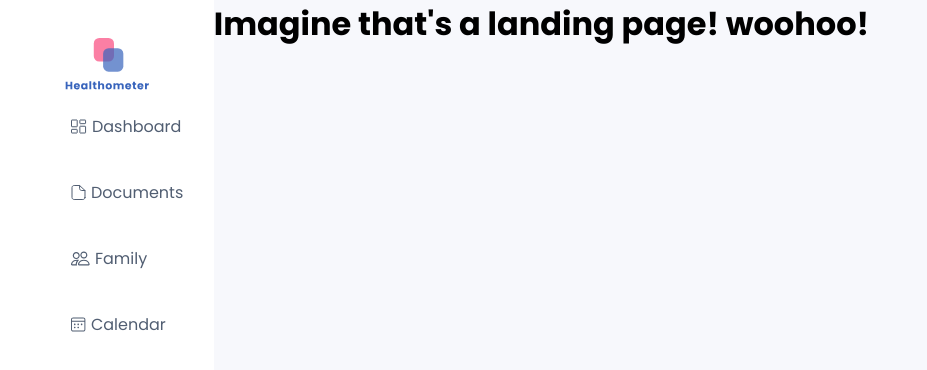
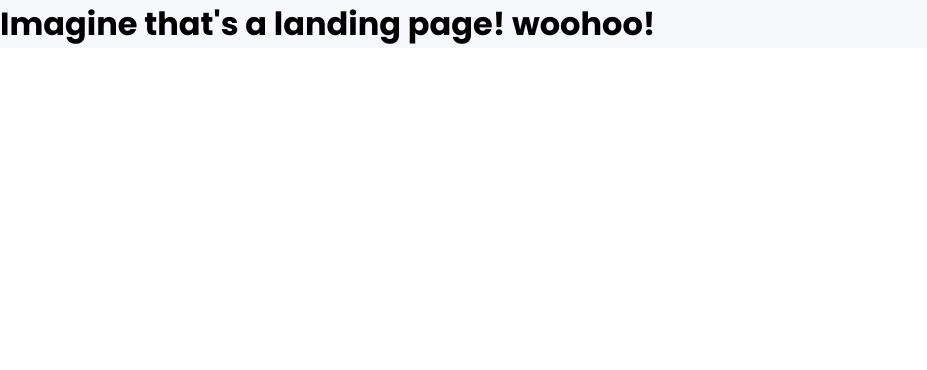
Before and after one commit to HealthOMeter/front-end, a React (Create React App) app: page / in a window 1280 px wide. Shown: the top 370 px of the page, without its empty margins (0-927 px from the left). Built offline with nearby package versions, Linux system fonts and the light colour scheme.

Commit message:
Structure routes

```diff
--- a/src/App.js
+++ b/src/App.js
@@ -1,11 +1,9 @@
 import Routes from './routes/routes';
 import { AppWrapper } from './App.styles';
-import Sidebar from './components/Sidebar/Sidebar';
 
 function App() {
   return (
     <AppWrapper>
-      <Sidebar />
       <Routes />
     </AppWrapper>
   );
--- a/src/data/sidebar.data.js
+++ b/src/data/sidebar.data.js
@@ -7,25 +7,25 @@ export const sidebarItems = [
     {
         title: 'Dashboard',
         icon: dashboardIcon,
-        url: '/dashboard',
+        url: '/app/dashboard',
         extra: false,
     },
     {
         title: 'Documents',
         icon: docsIcon,
-        url: '/documents',
+        url: '/app/documents',
         extra: false,
     },
     {
         title: 'Family',
         icon: familyIcon,
-        url: '/family',
+        url: '/app/family',
         extra: true,
     },
     {
         title: 'Calendar',
         icon: calendarIcon,
-        url: '/calendar',
+        url: '/app/calendar',
         extra: false,
     }
 ];
--- a/src/routes/routes.js
+++ b/src/routes/routes.js
@@ -1,19 +1,13 @@
 import React from 'react';
 import { Switch, Route } from 'react-router-dom';
-import Home from '../views/Home/Home';
-import Family from '../views/Family/Family';
-import Documents from '../views/Documents/Documents';
-import Calendar from '../views/Calendar/Calendar';
-import Dashboard from '../views/Dashboard/Dashboard';
+import Main from '../views/App/Main/Main';
+import Home from '../views/Landing/Home/Home';
 
 const Routes = () => {
     return (
         <Switch>
             <Route exact path="/" component={Home} />
-            <Route path="/family" component={Family} />
-            <Route path="/documents" component={Documents} />
-            <Route path="/calendar" component={Calendar} />
-            <Route path="/dashboard" component={Dashboard} />
+            <Route path="/app" component={Main} />
         </Switch>
     );
 };
--- /dev/null
+++ b/src/views/App/Main/Main.jsx
@@ -0,0 +1,23 @@
+import React from 'react';
+import { Switch, Route } from 'react-router-dom';
+import Sidebar from '../../../components/Sidebar/Sidebar';
+import Calendar from '../Calendar/Calendar';
+import Dashboard from '../Dashboard/Dashboard';
+import Documents from '../Documents/Documents';
+import Family from '../Family/Family';
+
+const Main = () => {
+    return (
+        <>
+            <Sidebar />
+            <Switch>
+                <Route path="/app/calendar" component={Calendar} />
+                <Route path="/app/dashboard" component={Dashboard} />
+                <Route path="/app/documents" component={Documents} />
+                <Route path="/app/family" component={Family} />
+            </Switch>
+        </>
+    );
+};
+
+export default Main;
```
Also changed, not shown: src/views/App/Calendar/Calendar.jsx (renamed from src/views/Calendar/Calendar.jsx), src/views/App/Dashboard/Dashboard.jsx (renamed from src/views/Dashboard/Dashboard.jsx), src/views/App/Documents/Documents.jsx (renamed from src/views/Documents/Documents.jsx), src/views/App/Family/Family.jsx (renamed from src/views/Family/Family.jsx), src/views/Landing/Home/Home.jsx (renamed from src/views/Home/Home.jsx).
